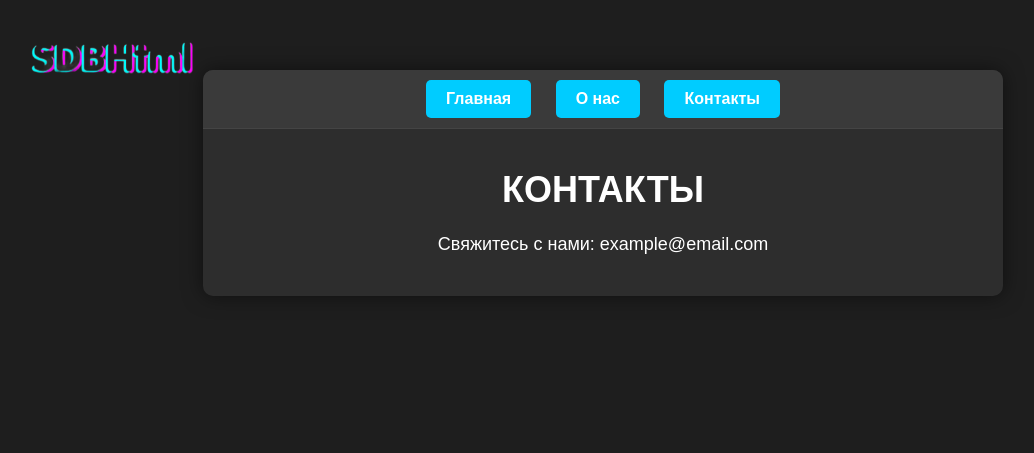
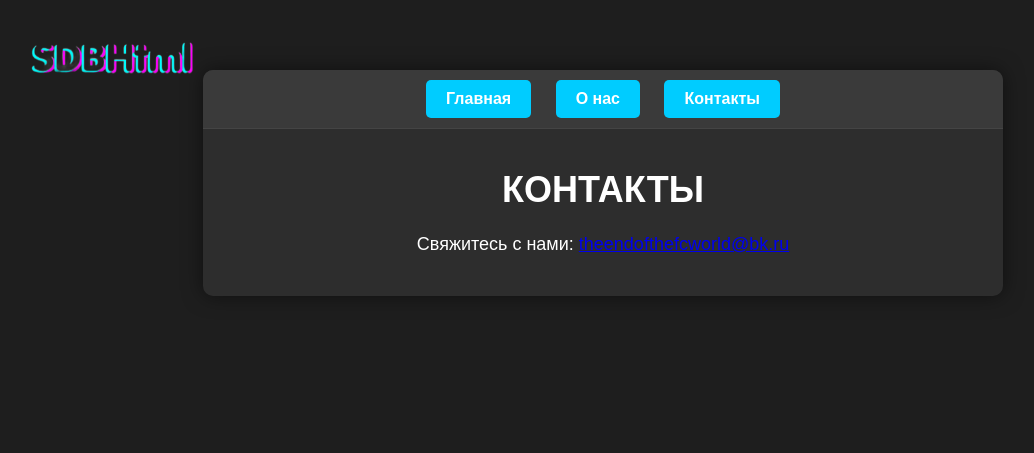
Before and after one commit to Cooxi/SDBHtml, a Flask app: page /contact in a window 1280 px wide. Shown: the top 453 px of the page, without its empty margins (37-1071 px from the left). Run offline with Flask 3, Linux system fonts and the light colour scheme.

Commit message:
Добавлена страница 'Контакты'

```diff
--- a/templates/contact.html
+++ b/templates/contact.html
@@ -18,7 +18,7 @@
         </div>
         <div class="content">
             <h1>КОНТАКТЫ</h1>
-            <p>Свяжитесь с нами: example@email.com</p>
+            <p>Свяжитесь с нами: <a href="mailto:theendofthefcworld@bk.ru">theendofthefcworld@bk.ru</a></p>
         </div>
     </div>
 </body>
```
Also changed, not shown: templates/about.html (line endings or trailing spaces).
